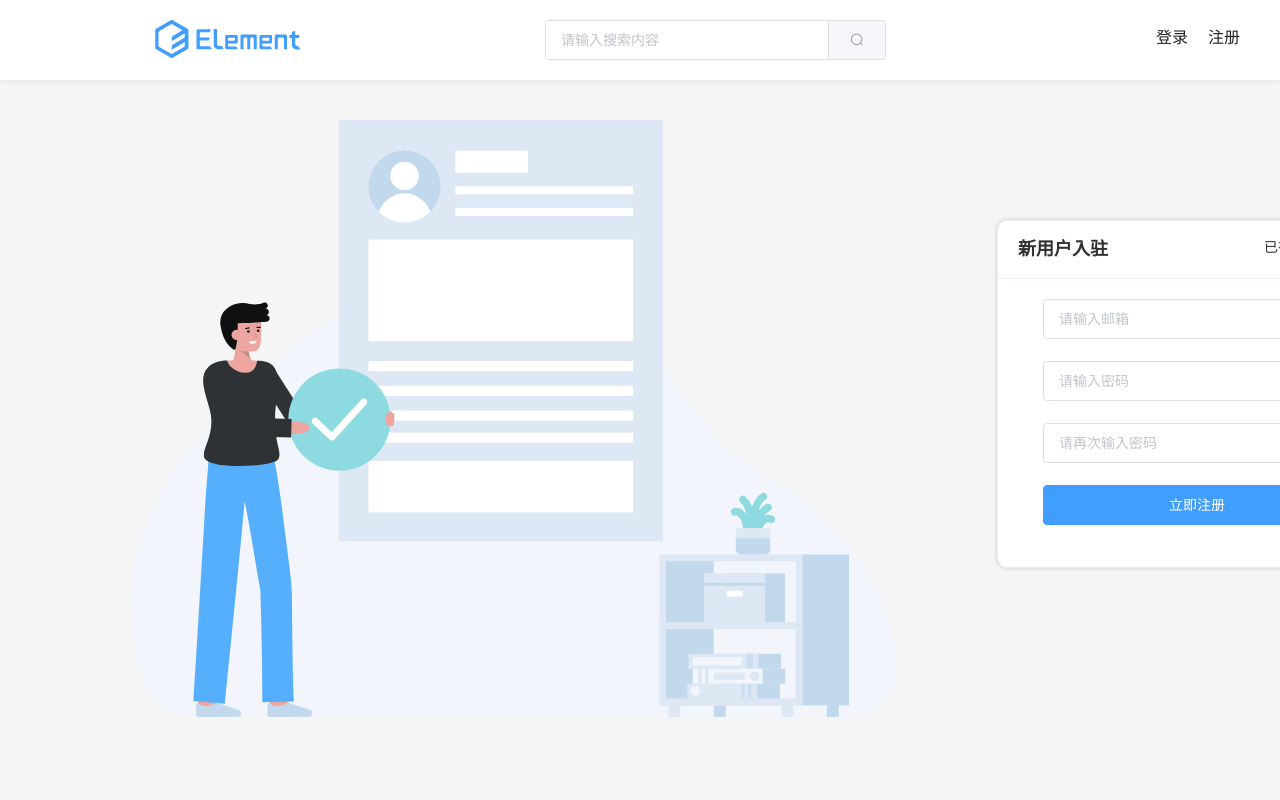
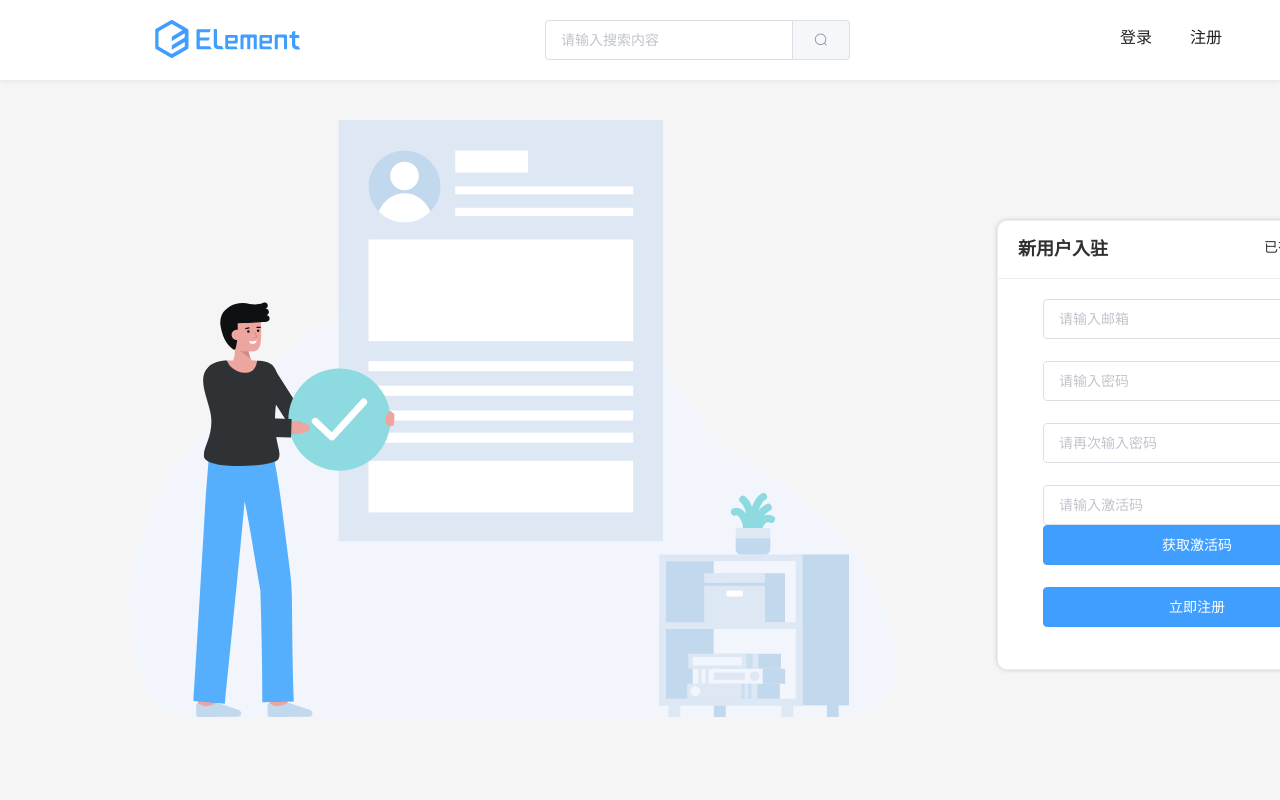
Before and after one commit to ChowYonken/community, a Vue app: page /register in a window 1280 px wide. Shown: the top 800 px of the page. Built offline with nearby package versions, Linux system fonts and the light colour scheme.

Commit message:
编写注册的网络请求

```diff
--- a/src/components/content/mainTabBar/MainTabBar.vue
+++ b/src/components/content/mainTabBar/MainTabBar.vue
@@ -82,7 +82,7 @@
           console.log(res)
           // 退出登录，清空token
           this.$store.commit('removeToken');
-          this.$routerpush('/home');
+          this.$router.push('/home');
           location.reload();
           this.$message({
             title: '成功',
@@ -192,7 +192,12 @@
 
   .user-to-login .login {
     color: #222226;
+    width: 50px;
     margin: 0 20px;
+  }
+
+  .user-to-login .register {
+    width: 50px;
   }
 
   .user-to-login span {
--- a/src/network/api/login.js
+++ b/src/network/api/login.js
@@ -12,7 +12,7 @@ export function LoginPostData(email,password) {
   })
 }
 
-// post接口(登出)
+// get接口(登出)
 export function LogoutPostData(Token) {
   return request({
     // headers: {
--- /dev/null
+++ b/src/network/api/register.js
@@ -0,0 +1,25 @@
+import request from "@/network/request";
+
+// post接口(注册)
+export function register(email, password) {
+  return request({
+    url: '/register',
+    method: 'post',
+    data: {
+      email,
+      password
+    }
+  })
+}
+
+// 账号激活
+export function activation(userId, code) {
+  return request({
+    url: '/activation' + '/' + userId + '/' + code,
+    method: 'get',
+    data: {
+      userId,
+      code
+    }
+  })
+}
--- a/src/network/request.js
+++ b/src/network/request.js
@@ -3,7 +3,8 @@ import store from "@/store";
 
 // 创建axios实例
 const instance = axios.create({
-  baseURL: 'http://192.168.148.163:8090',
+  // baseURL: 'http://192.168.149.198:8090',
+  baseURL: 'http://172.20.10.2:8090',
   timeout: 5000
 })
 
--- a/src/views/auth/Register.vue
+++ b/src/views/auth/Register.vue
@@ -43,18 +43,44 @@
                       autocomplete="off"
                       placeholder="请再次输入密码"/>
           </el-form-item>
+          <el-form-item>
+            <el-input placeholder="请输入激活码" v-model="ruleForm.code"></el-input>
+            <el-button type="primary" @click="activateUser('ruleForm')">获取激活码</el-button>
+          </el-form-item>
           <!-- 注册，重置 按钮表单域-->
           <el-form-item>
-            <el-button type="primary" @click="submitForm('ruleForm')">立即注册</el-button>
-<!--            <el-button @click="resetForm('ruleForm')">重置</el-button>-->
+            <el-button type="primary" @click="submitForm">立即注册</el-button>
           </el-form-item>
         </el-form>
+        <!--弹出激活码-->
+<!--        <el-form ref="activationForm"-->
+<!--                 :model="activationForm"-->
+<!--                 status-icon>-->
+<!--          <el-dialog-->
+<!--            title="请输入激活码"-->
+<!--            :visible.sync="centerDialogVisible"-->
+<!--            width="30%"-->
+<!--            center>-->
+<!--              <el-form-item prop="code">-->
+<!--                <el-input v-model="activationForm.code" placeholder="请输入激活码"/>-->
+<!--              </el-form-item>-->
+<!--              <span slot="footer" class="dialog-footer">-->
+<!--                <el-form-item>-->
+<!--                  <el-button type="primary" @click="activateUser()">确 定</el-button>-->
+<!--                </el-form-item>-->
+<!--              </span>-->
+<!--          </el-dialog>-->
+<!--        </el-form>-->
       </div>
     </el-card>
   </div>
 </template>
 
 <script>
+
+  import {register} from "@/network/api/register";
+  import {activation} from "@/network/api/register"
+
   export default {
     name: "Register",
     data() {
@@ -68,11 +94,14 @@
         }
       };
       return {
+        // 是否显示dialog弹窗
+        centerDialogVisible: false,
         // 表单数据对象
         ruleForm: {
           email: '',
           pass: '',
-          checkPass:''
+          checkPass:'',
+          code: ''
         },
         rules: {
           email: [
@@ -97,17 +126,35 @@
             { required: true, message: '请再次输入密码', trigger: 'blur' },
             { validator: validatePass, trigger: 'blur' }
           ]
-        }
+        },
+        // 存储激活后返回的userId
+        userId: ''
       }
     },
     methods: {
-      // 注册的点击事件
-      submitForm(formName) {
+      // 账号激活
+      activateUser(formName) {
         this.$refs[formName].validate((valid) => {
           if (valid) {
-            this.$message({
-              type: "success",
-              message: '注册成功'
+            // 如果校验通过 则向后端发送邮箱和密码
+            register(this.ruleForm.email,this.ruleForm.pass)
+            .then((res) => {
+              console.log(res)
+              if(res.data.status === 208) {
+                this.$message({
+                  message: res.data.message,
+                  type: 'warning'
+                })
+              } else {
+                this.$message({
+                  message: res.data.message,
+                  type: 'success'
+                })
+              }
+              this.userId = res.data.data
+            })
+            .catch(err => {
+              console.log(err)
             })
           } else {
             console.log('error submit!!');
@@ -115,9 +162,24 @@
           }
         });
       },
-      // 重置的点击事件
-      resetForm(formName) {
-        this.$refs[formName].resetFields()
+      // 注册点击事件
+      submitForm() {
+        activation(this.userId,this.ruleForm.code)
+        .then(res => {
+          console.log(res)
+          this.$message({
+            message: res.data.message,
+            type: 'success'
+          })
+          if(res.data.status === 100) {
+            this.$router.push('./login')
+          } else {
+            this.$router.push('./register')
+          }
+        })
+        .catch(err => {
+          console.log(err)
+        })
       }
     }
   }
```
